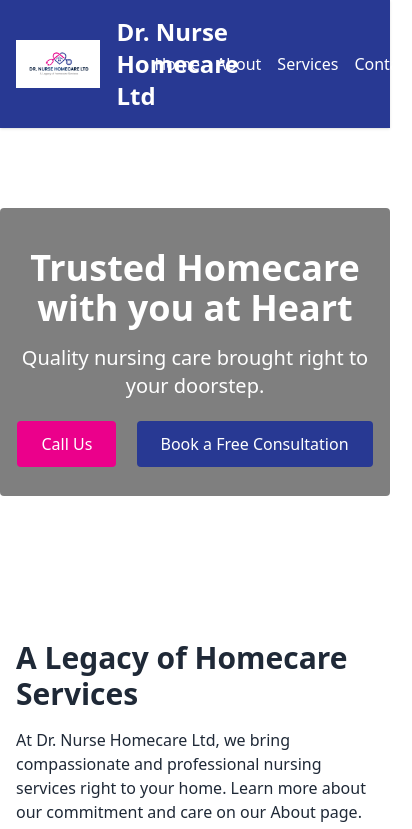
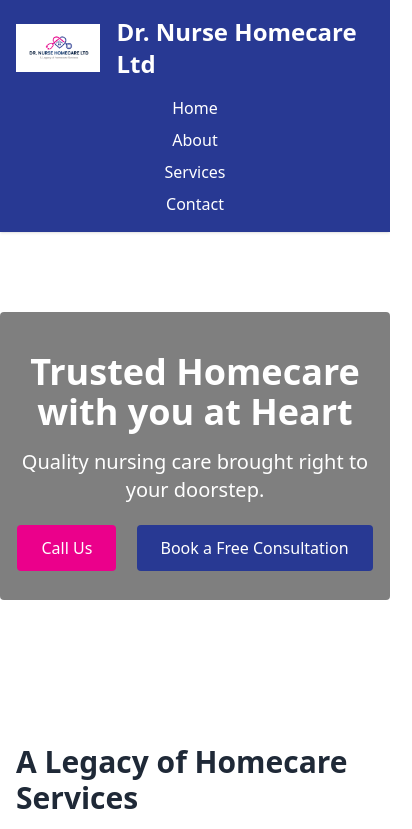
Before and after one commit to ThairuMwangi/dr-nurse-homecare, a plain HTML site: page index.html in a window 390 px wide. Shown: the top 829 px of the page, 412 px wide, since content can reach past the window. Drawn offline with nearby package versions, Linux system fonts and the light colour scheme.

Commit message:
Add files via upload
responsive header

```diff
--- a/index.html
+++ b/index.html
@@ -16,13 +16,13 @@
 <body class="font-sans text-gray-800">
   <!-- Header -->
   <header class="bg-base shadow">
-    <div class="container mx-auto px-4 py-4 flex justify-between items-center">
-      <div class="flex items-center space-x-4">
+    <div class="max-w-7xl mx-auto px-4 py-4 flex flex-wrap justify-between items-center">
+      <div class="flex items-center space-x-4 w-full sm:w-auto justify-center sm:justify-start">
         <img src="images/logo.png" alt="Dr. Nurse Homecare Logo" class="h-12 w-auto">
         <div class="text-2xl font-bold text-white">Dr. Nurse Homecare Ltd</div>
       </div>
-      <nav>
-        <ul class="flex space-x-4">
+      <nav class="w-full sm:w-auto mt-4 sm:mt-0 text-center">
+        <ul class="flex flex-col sm:flex-row justify-center space-y-2 sm:space-y-0 sm:space-x-4">
           <li><a href="index.html" class="text-white hover:text-gray-200">Home</a></li>
           <li><a href="about.html" class="text-white hover:text-gray-200">About</a></li>
           <li><a href="services.html" class="text-white hover:text-gray-200">Services</a></li>
```
Also changed, not shown: about.html (+9 -4 lines), services.html (+4 -6 lines).
